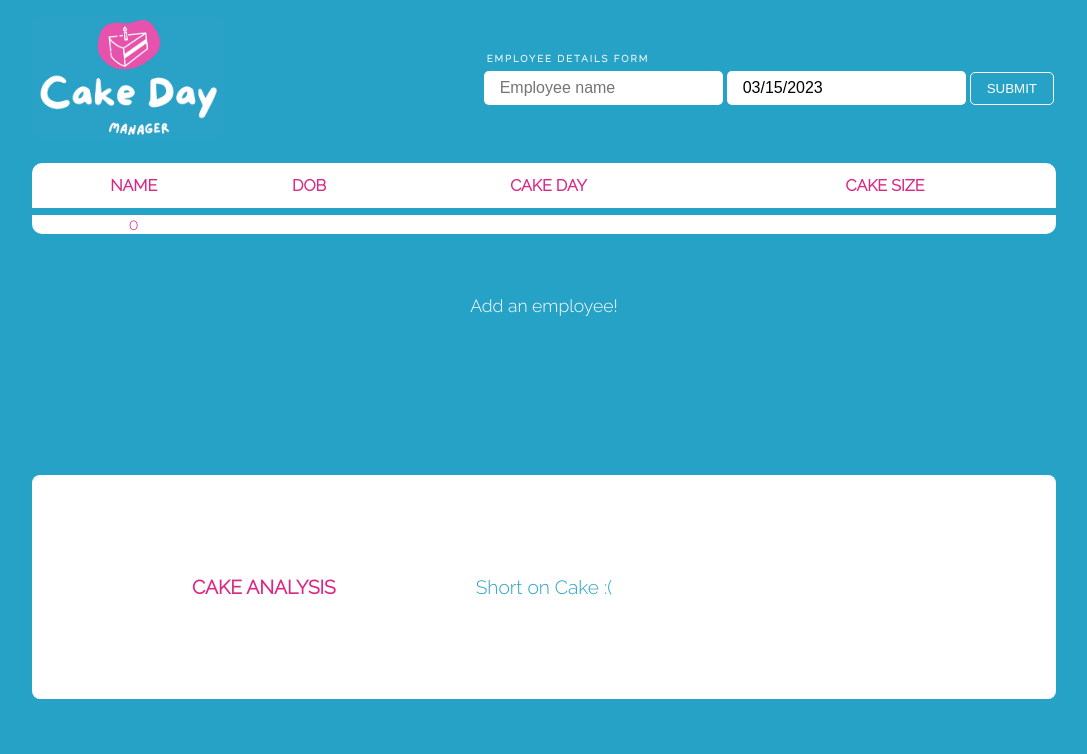
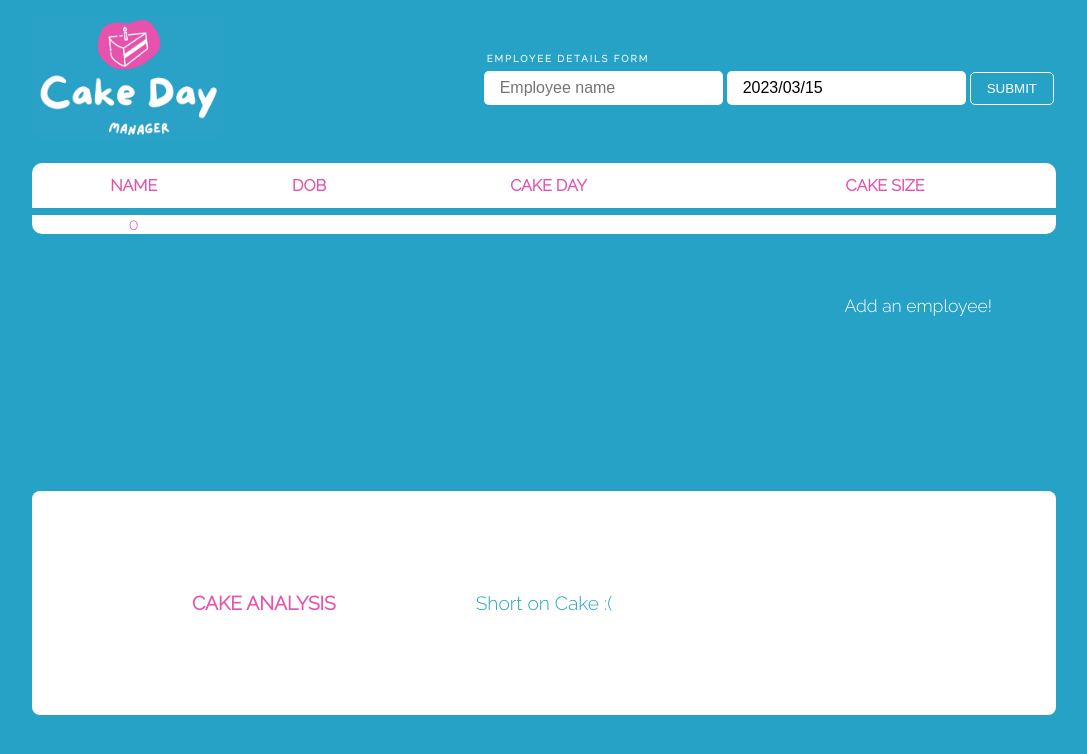
Before and after one commit to Ollie-C/cakeday, a React (Create React App) app: page / in a window 1280 px wide. Shown: the top 754 px of the page, without its empty margins (96-1183 px from the left). Built offline with nearby package versions, Linux system fonts and the light colour scheme.

Commit message:
:sparkles: Pagination feature. Minor styling

```diff
--- a/src/components/Form/Form.jsx
+++ b/src/components/Form/Form.jsx
@@ -19,6 +19,13 @@ const Form = ({ employees, setEmployees }) => {
 
   const handleSubmit = (e) => {
     e.preventDefault();
+
+    //Reset ALL data - temporary hack
+    if (newEmployee.name === "reset") {
+      setNewEmployee({ name: "", dob: new Date() });
+      setEmployees([]);
+      return;
+    }
 
     //Calculate cakeday
     const cakeDay = calculateCakeDay(newEmployee.dob);
@@ -61,6 +68,10 @@ const Form = ({ employees, setEmployees }) => {
             }
           />
           <DatePicker
+            peekNextMonth
+            showYearDropdown
+            dropdownMode="select"
+            dateFormat="yyyy/MM/dd"
             selected={newEmployee.dob}
             onSelect={(e) => setNewEmployee({ ...newEmployee, dob: e })}
           />
--- /dev/null
+++ b/src/components/Pagination/Pagination.jsx
@@ -0,0 +1,31 @@
+//Styles
+import "./Pagination.scss";
+
+const Navigation = ({ page, totalPages, setPage }) => {
+  if (!totalPages) {
+    return;
+  }
+  return (
+    <ul className="navigation">
+      {page > 1 && (
+        <button
+          className="navigation__button"
+          onClick={() => setPage(page - 1)}
+        >
+          &lt;
+        </button>
+      )}
+
+      {page < totalPages && (
+        <button
+          className="navigation__button"
+          onClick={() => setPage(page + 1)}
+        >
+          &gt;
+        </button>
+      )}
+    </ul>
+  );
+};
+
+export default Navigation;
--- /dev/null
+++ b/src/components/Pagination/Pagination.scss
@@ -0,0 +1,18 @@
+@use "../../styles/partials/variables" as *;
+
+.navigation {
+  &__button {
+    border: none;
+    padding: 0.2rem 0.5rem;
+    border-radius: 8px;
+    font-size: 1rem;
+    background-color: $app-white;
+    color: $app-blue;
+    margin: 5px;
+
+    &:hover {
+      background-color: $app-pink;
+      color: $app-white;
+    }
+  }
+}
--- a/src/components/PieChart/PieChart.jsx
+++ b/src/components/PieChart/PieChart.jsx
@@ -11,7 +11,7 @@ const PieChart = ({ cakeSizes }) => {
       value: Math.ceil(cakeSizes[0] / 2),
       color: "#27a2c7",
     },
-    { title: "Small", value: cakeSizes[1], color: "#db2885" },
+    { title: "Small", value: cakeSizes[1], color: "#e652ac" },
   ];
 
   //If no cake data, render message
--- a/src/components/PieChart/PieChart.scss
+++ b/src/components/PieChart/PieChart.scss
@@ -6,9 +6,8 @@
   position: relative;
   background-color: $app-white;
   @include flex(row, center, center);
-  margin: 0 8rem;
+  margin: 1rem 8rem;
   border-radius: 8px;
-
   height: 14rem;
 
   h3,
--- a/src/components/Table/Table.jsx
+++ b/src/components/Table/Table.jsx
@@ -1,10 +1,18 @@
 import React, { useEffect, useState } from "react";
+import Navigation from "../Pagination/Pagination";
 //Styles
 import "./Table.scss";
+//Utils
+import { displayFiveEmployees } from "../../utils/helpers";
 
 const Table = ({ employees }) => {
   const [filtered, setFiltered] = useState([]);
   const [activeFilter, setActiveFilter] = useState(false);
+
+  //Pagination
+  const [page, setPage] = useState(1);
+  const displayedEmployees = displayFiveEmployees(filtered, page);
+  const totalPages = Math.ceil(filtered.length / 5);
 
   const filterEmployees = ({ innerHTML }) => {
     const filteredByCakeDay = employees.filter(
@@ -12,6 +20,7 @@ const Table = ({ employees }) => {
     );
     setFiltered(filteredByCakeDay);
     setActiveFilter(true);
+    setPage(1);
   };
 
   const resetFiltered = () => {
@@ -43,9 +52,9 @@ const Table = ({ employees }) => {
             <th>CAKE SIZE</th>
           </tr>
         </thead>
-        {filtered.length && (
+        {displayedEmployees.length && (
           <tbody className="table__body" data-testid="displayTbody">
-            {filtered
+            {displayedEmployees
               .map((employee) => (
                 <tr className="table__row" key={employee.id}>
                   <td>{employee.name.slice(0, 20)}</td>
@@ -68,6 +77,9 @@ const Table = ({ employees }) => {
         )}
       </table>
       {!filtered.length && <p className="table__error">Add an employee!</p>}
+      {employees.length > 5 && (
+        <Navigation page={page} totalPages={totalPages} setPage={setPage} />
+      )}
     </section>
   );
 };
--- a/src/components/Table/Table.scss
+++ b/src/components/Table/Table.scss
@@ -3,7 +3,7 @@
 
 .table-container {
   width: 100%;
-  @include flex(column, flex-start, center);
+  @include flex(column, flex-start, flex-end);
   padding: 0.5rem 8rem;
   height: 20rem;
 }
@@ -32,6 +32,9 @@
   &__row {
     height: 3rem;
     width: 100%;
+    &:hover {
+      background-color: #fff2f8;
+    }
 
     td {
       font-size: 1.2rem;
@@ -58,7 +61,7 @@
     background-color: $app-white;
     color: $app-blue;
     position: absolute;
-    bottom: -2rem;
+    top: -2rem;
     right: 0;
 
     &:hover {
@@ -67,3 +70,15 @@
     }
   }
 }
+
+.nav {
+  @include flex(row, center, center);
+
+  * {
+    margin: 0.1rem;
+
+    padding: 0 0.5rem;
+    border-radius: 4px;
+    font-size: 1.1rem;
+  }
+}
--- a/src/styles/partials/_variables.scss
+++ b/src/styles/partials/_variables.scss
@@ -1,3 +1,3 @@
 $app-blue: #27a2c7;
 $app-white: #fff;
-$app-pink: #db2885;
+$app-pink: #e652ac;
--- a/src/utils/helpers.js
+++ b/src/utils/helpers.js
@@ -46,3 +46,11 @@ export const cakeUpgrade = (cakeDay, employees) => {
 export const sortEmployees = (employees) => {
   return employees.sort((a, b) => new Date(a.cakeDay) - new Date(b.cakeDay));
 };
+
+//Get 5 employees
+export const displayFiveEmployees = (employees, currentPage) => {
+  const lastEmployeeIndex = currentPage * 5;
+  const firstEmployeeIndex = lastEmployeeIndex - 5;
+
+  return employees.slice(firstEmployeeIndex, lastEmployeeIndex);
+};
```
